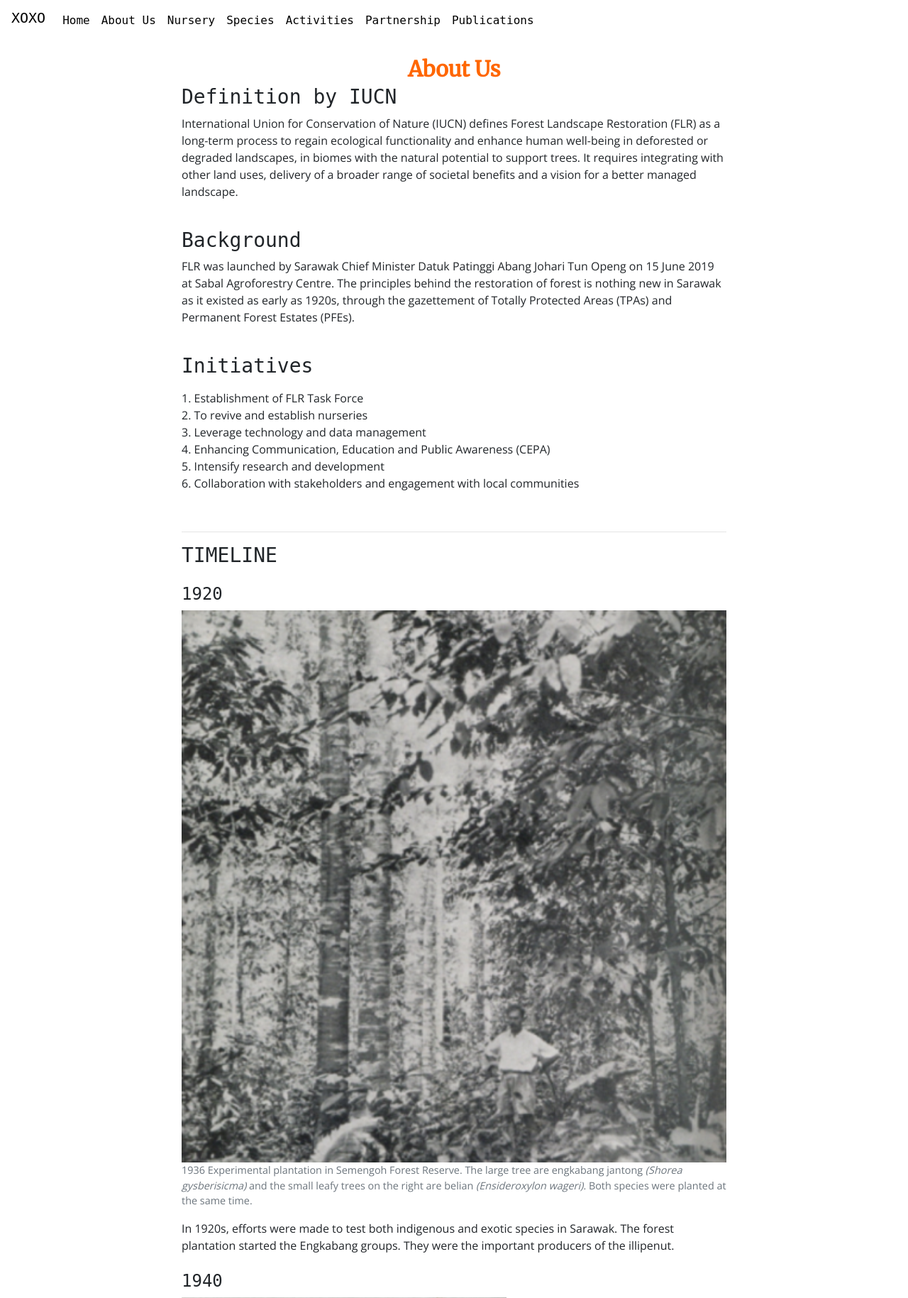
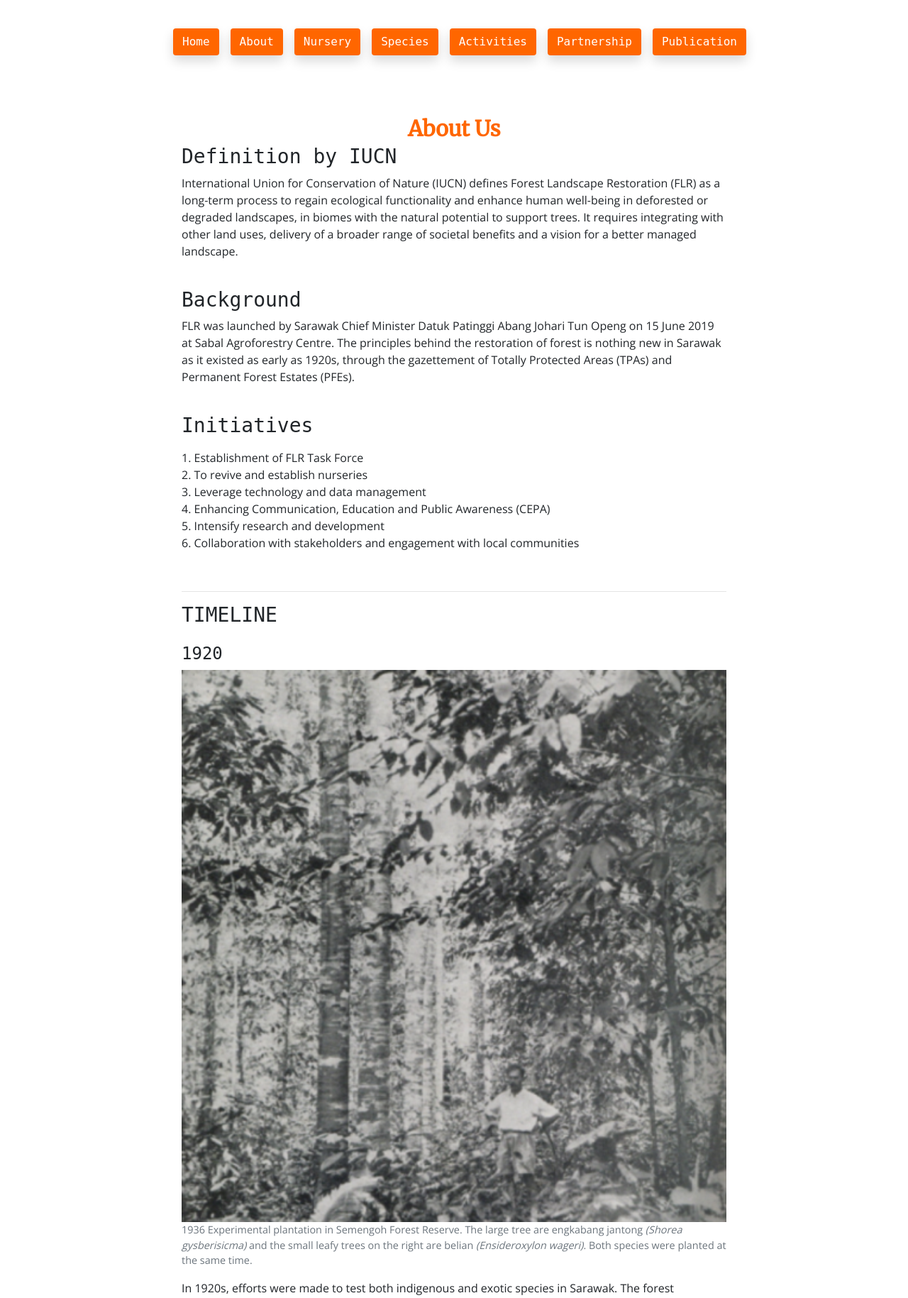
Before and after one commit to nueldeli/jrlcd, a Django app: page /about/ in a window 1280 px wide. Shown: the top 1829 px of the page at 71% size. Run offline with Django 3.2, Linux system fonts and the light colour scheme; some libraries are stand-ins or nearby versions.

Commit message:
updated navbar

```diff
--- a/jrlcd/static/css/main.css
+++ b/jrlcd/static/css/main.css
@@ -56,7 +56,7 @@ a:hover {
 }
 
 .navbar-custom {
-	background-color: transparent;
+	background-color: transparent !important;
 }
 
 .navbar-toggler {
--- a/jrlcd/templates/about.html
+++ b/jrlcd/templates/about.html
@@ -3,7 +3,8 @@
 {% load static %}
 
 {% block content %}
-	<div class="custom-div">
+<br>
+	<div class="custom-div mt-4">
 		<h1 class="custom-header text-center">About Us</h1>
 		<h3>Definition by IUCN</h3>
 		<p>International Union for Conservation of Nature (IUCN) defines Forest Landscape Restoration (FLR) as a long-term process to regain ecological functionality and enhance human well-being in deforested or degraded landscapes, in biomes with the natural potential to support trees. It requires integrating with other land uses, delivery of a broader range of societal benefits and a vision for a better managed landscape.</p>
--- a/jrlcd/templates/base_en.html
+++ b/jrlcd/templates/base_en.html
@@ -26,33 +26,48 @@
 	<nav class="navbar navbar-expand-lg navbar-custom mb-4">
 		<a class="navbar-brand" id="navbar-name" href="">
 			<!--<img class="navbar-logo-img" src="{% static 'img/ad03_logo.png' %}">-->
-			<h5>XOXO</h5>
 		</a>
 		<button class="navbar-toggler" type="button" data-toggle="collapse" data-target="#navbarNav" aria-controls="navbarNav" aria-expanded="false" aria-label="Toggle navigation">
 			<span class="navbar-toggler-icon"></span>
 		</button>
 		<div class="collapse navbar-collapse" id="navbarNav">
-			<ul class="navbar-nav mr-auto">
+
+			<ul class="navbar-nav ml-auto mr-auto mt-4">
+				<br>
 				<li class="nav-item">
-					<a class="nav-link" href="#">Home</a>
+					<a class="nav-link" href="#">
+						<button class="btn btn-custom shadow">Home</button>
+					</a>
 				</li>
 				<li class="nav-item">
-					<a class="nav-link" href="#">About Us</a>
+					<a class="nav-link" href="#">
+						<button class="btn btn-custom shadow">About</button>
+					</a>
 				</li>
 				<li class="nav-item">
-					<a class="nav-link" href="#">Nursery</a>
+					<a class="nav-link" href="#">
+						<button class="btn btn-custom shadow">Nursery</button>
+					</a>
 				</li>
 				<li class="nav-item">
-					<a class="nav-link" href="#">Species</a>
+					<a class="nav-link" href="#">
+						<button class="btn btn-custom shadow">Species</button>
+					</a>
 				</li>
 				<li class="nav-item">
-					<a class="nav-link" href="#">Activities</a>
+					<a class="nav-link" href="#">
+						<button class="btn btn-custom shadow">Activities</button>
+					</a>
 				</li>
 				<li class="nav-item">
-					<a class="nav-link" href="#">Partnership</a>
+					<a class="nav-link" href="#">
+						<button class="btn btn-custom shadow">Partnership</button>
+					</a>
 				</li>
 				<li class="nav-item">
-					<a class="nav-link" href="#">Publications</a>
+					<a class="nav-link" href="#">
+						<button class="btn btn-custom shadow">Publication</button>
+					</a>
 				</li>
 			</ul>
 		</div>
```
Also changed, not shown: jrlcd/templates/home_main.html (+0 -16 lines).
